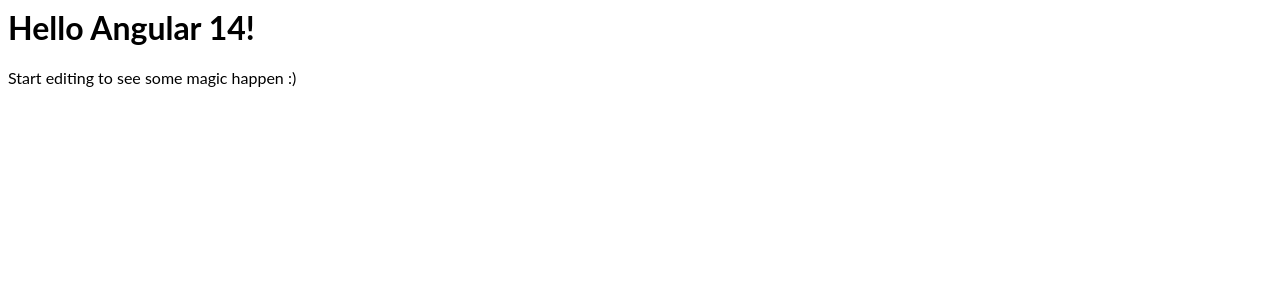
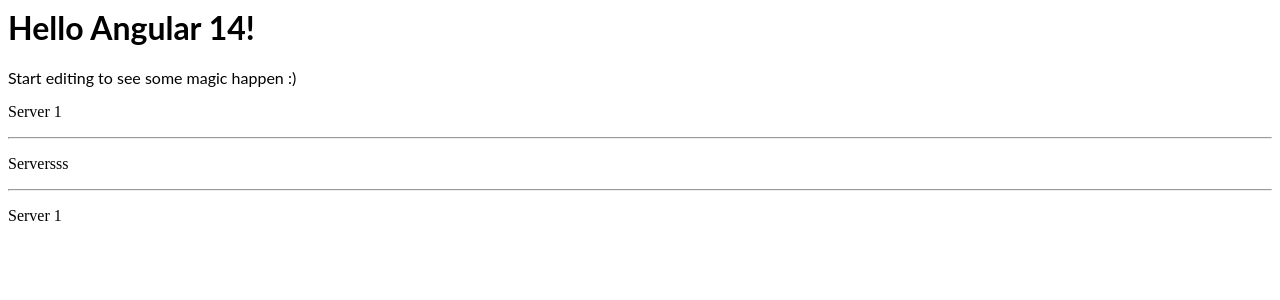
Before and after one commit to Skyler1097/Angular, an Angular app: page / in a window 1280 px wide. Shown: the top 300 px of the page. Built offline with nearby package versions, Linux system fonts and the light colour scheme.

Commit message:
2 files modified, 4 added

```diff
--- a/src/app/app.component.html
+++ b/src/app/app.component.html
@@ -2,3 +2,6 @@
 <p>
   Start editing to see some magic happen :)
 </p>
+<app-server></app-server>
+<hr>
+<app-servers></app-servers>
--- /dev/null
+++ b/src/app/server/server.component.html
@@ -0,0 +1 @@
+<p>Server 1</p>
--- /dev/null
+++ b/src/app/servers/servers.component.html
@@ -0,0 +1,3 @@
+<p>Serversss</p>
+<hr>
+<app-server></app-server>
--- /dev/null
+++ b/src/app/servers/servers.component.ts
@@ -0,0 +1,10 @@
+import {Component, OnInit} from '@angular/core';
+
+@Component({
+  selector: 'app-servers',
+  templateUrl: './servers.component.html'
+})
+export class ServersComponent implements OnInit {
+  constructor(){}
+  ngOnInit(){}
+}
```
Also changed, not shown: src/app/app.module.ts (+7 -3 lines), src/app/server/server.component.ts (added, +9 -0 lines).
